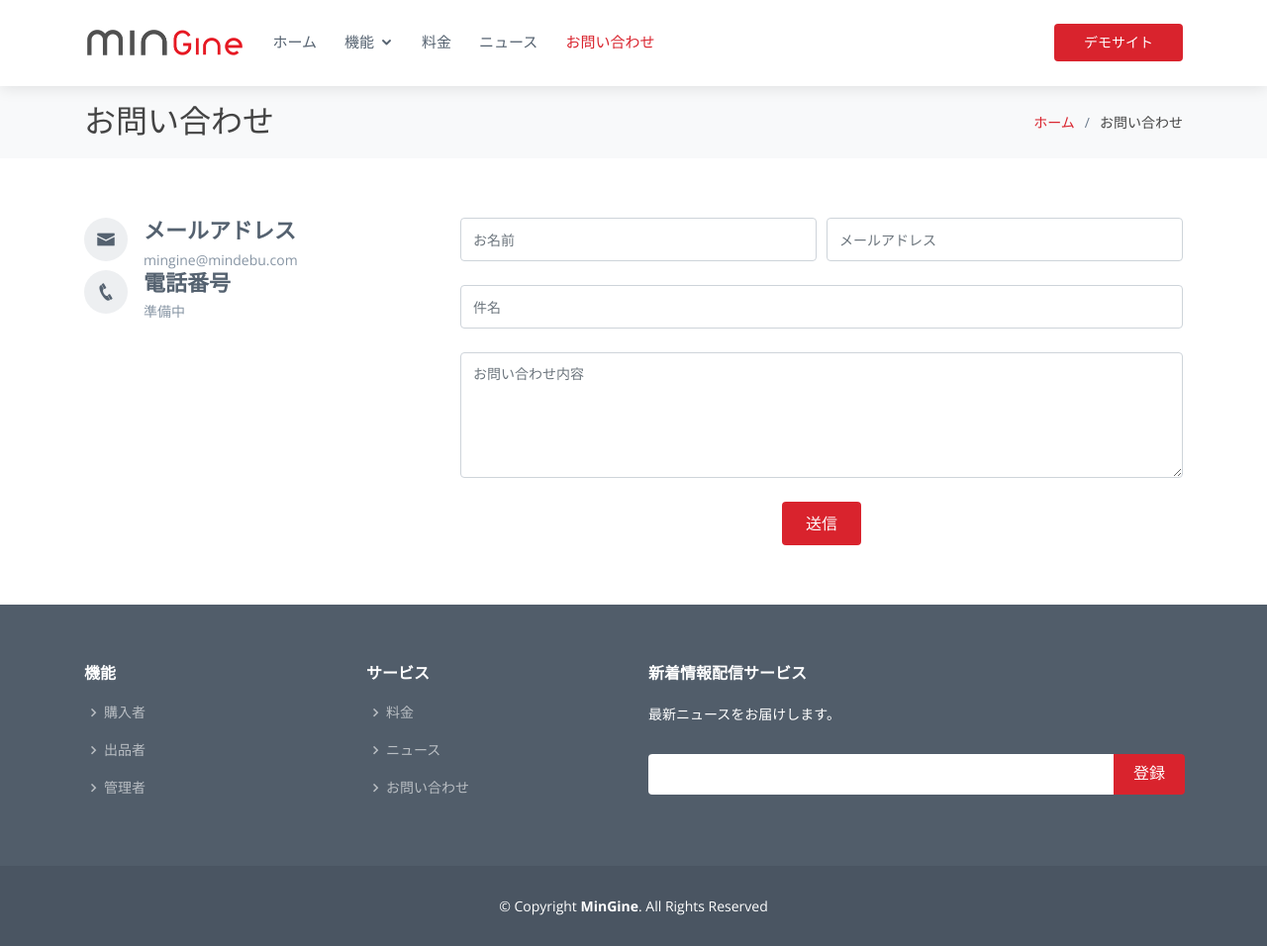
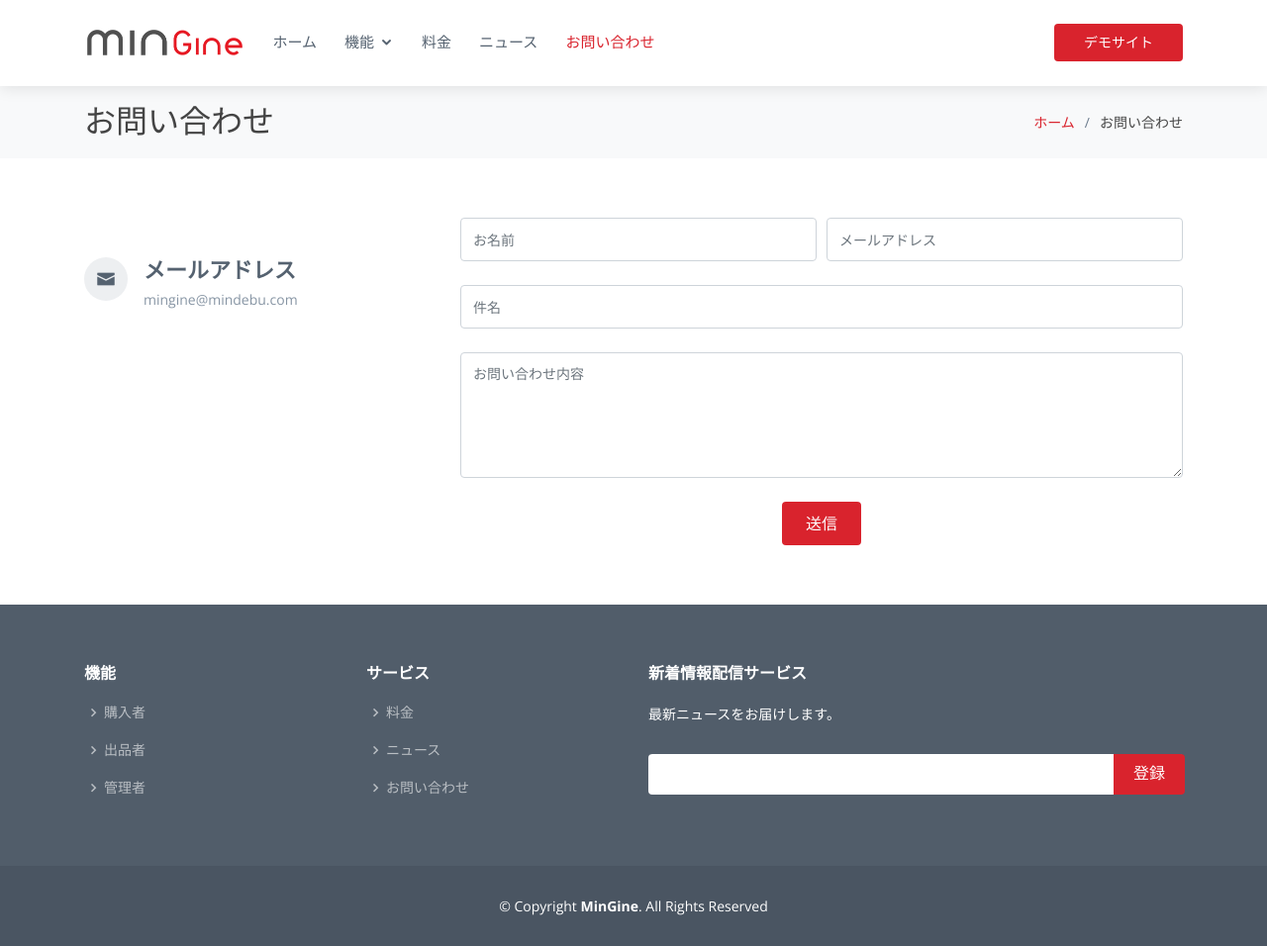
Before and after one commit to MinUFO/minshop, a Jekyll site: the page built from contact.html, in a window 1280 px wide and 956 px high. Shown: the whole window at 99% size. Built offline with Jekyll 4.4.1, drawn with Linux system fonts in a browser that asks for light colours.

Commit message:
update contact methods

```diff
--- a/contact.html
+++ b/contact.html
@@ -6,9 +6,6 @@ contactMethods:
   - icon: icofont-envelope
     title: メールアドレス
     text: mingine@mindebu.com
-  - icon: icofont-phone
-    title: 電話番号
-    text: 準備中
 ---
 <section id="contact" class="contact">
   <div class="container">
@@ -16,7 +13,7 @@ contactMethods:
       <div class="col-lg-4">
         <div class="info">
           {%- for contact in page.contactMethods %}
-          <div v-bind:class="forloop.index > 0 ? 'email' : 'address'">
+          <div class="{% if forloop.index > 0 %}email{% else %}address{% endif %}">
             <i class="{{ contact.icon }}"></i>
             <h4>{{ contact.title }}</h4>
             <p>{{ contact.text }}</p>
```
